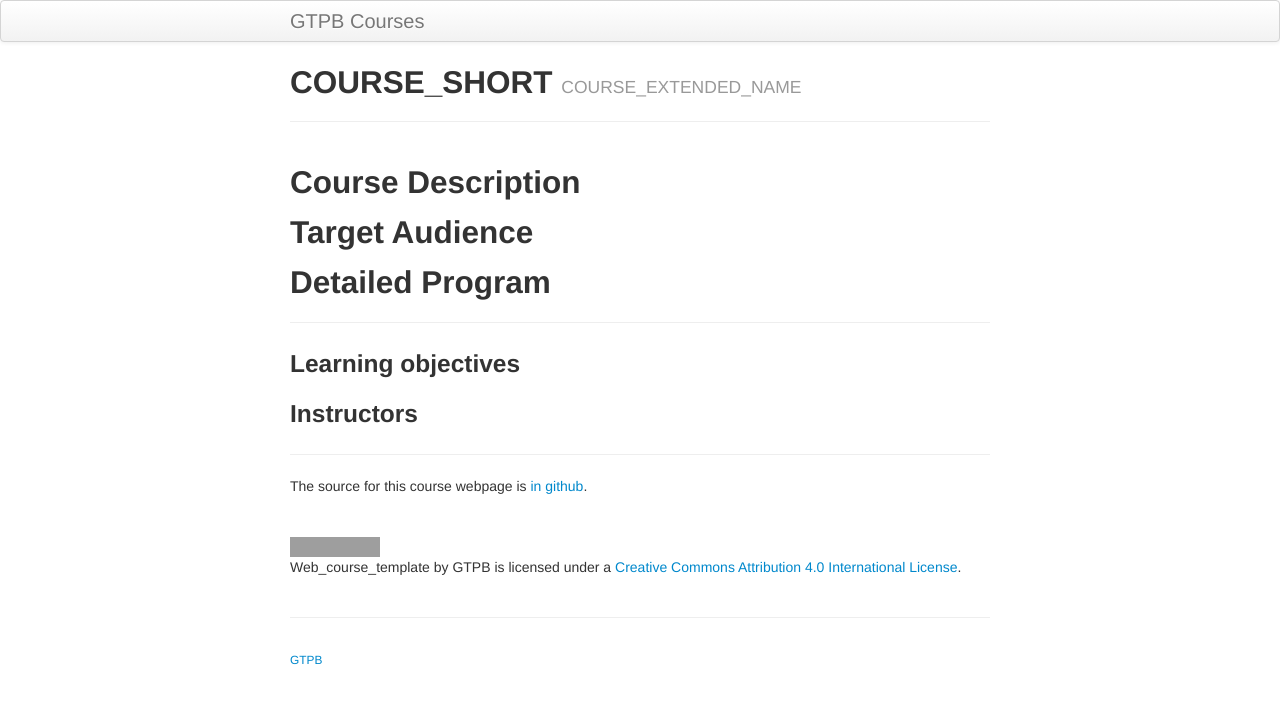
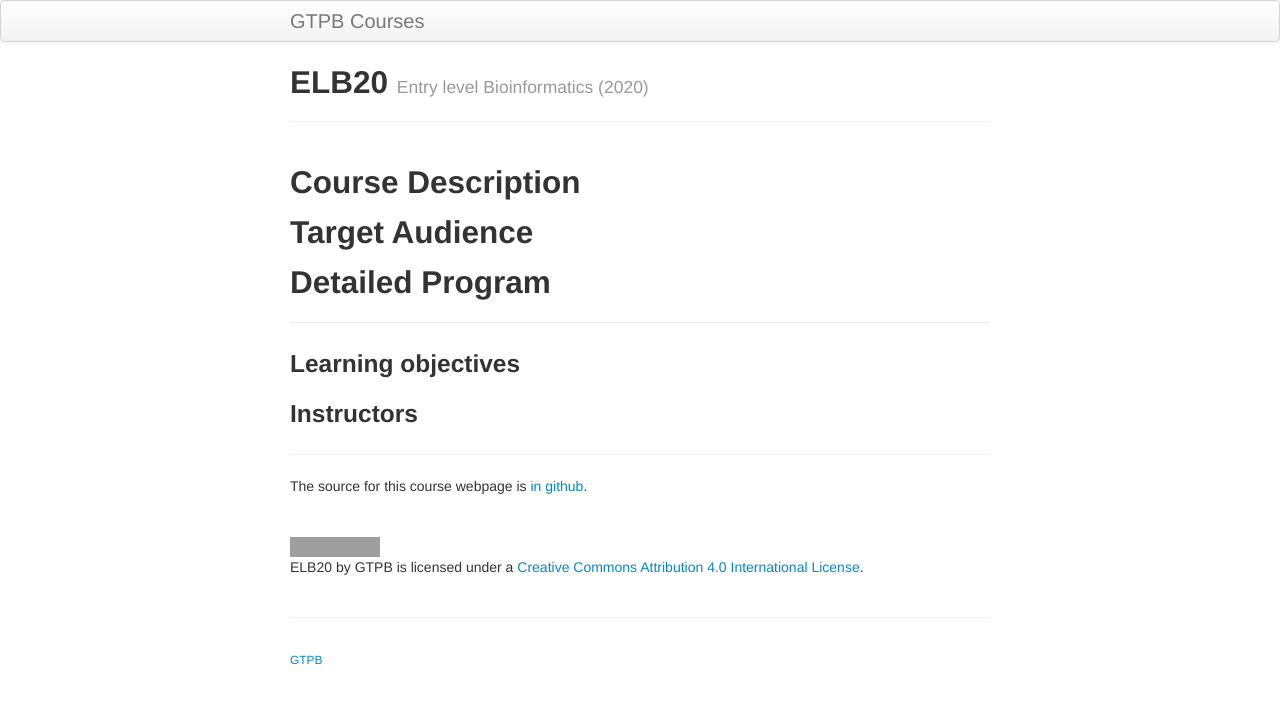
Before and after one commit to GTPB/ELB20, a Jekyll site: the page built from index.md, in a window 1280 px wide. Shown: the top 704 px of the page. Built offline with Jekyll 4.4.1, drawn with Linux system fonts in a browser that asks for light colours; our own code applies the rules of GitHub Pages for plain Markdown files; grey boxes are pictures that could not be loaded.

Commit message:
index, license, readme updated.

```diff
--- a/index.md
+++ b/index.md
@@ -8,7 +8,7 @@ schemadotorg:
   # Course details
        # "name" -> The acronym and extended name of the course, separated by " - "
        # "description" -> Short description of the course
-  name: "COURSE_SHORT - COURSE_EXTENDED_NAME"
+  name: "ELB20 - Entry level Bioinformatics (2020)"
   description: ""
 
   # Keywords -> Consult EDAM:Topic
@@ -59,8 +55,8 @@ schemadotorg:
 
 ---
 
-The source for this course webpage is [in github](https://github.com/GTPB/Web_course_template).
+The source for this course webpage is [in github](https://github.com/GTPB/ELB20).
 
 <br/>
 
-<a rel="license" href="http://creativecommons.org/licenses/by/4.0/"><img alt="Creative Commons License" style="border-width:0" src="https://i.creativecommons.org/l/by/4.0/88x31.png" /></a><br /><span xmlns:dct="http://purl.org/dc/terms/" property="dct:title">Web_course_template</span> by <span xmlns:cc="http://creativecommons.org/ns#" property="cc:attributionName">GTPB</span> is licensed under a <a rel="license" href="http://creativecommons.org/licenses/by/4.0/">Creative Commons Attribution 4.0 International License</a>.
+<a rel="license" href="http://creativecommons.org/licenses/by/4.0/"><img alt="Creative Commons License" style="border-width:0" src="https://i.creativecommons.org/l/by/4.0/88x31.png" /></a><br /><span xmlns:dct="http://purl.org/dc/terms/" property="dct:title">ELB20</span> by <span xmlns:cc="http://creativecommons.org/ns#" property="cc:attributionName">GTPB</span> is licensed under a <a rel="license" href="http://creativecommons.org/licenses/by/4.0/">Creative Commons Attribution 4.0 International License</a>.
```
Also changed, not shown: other parts of index.md (+2 -6 lines), License.md, ReadMe.md.
